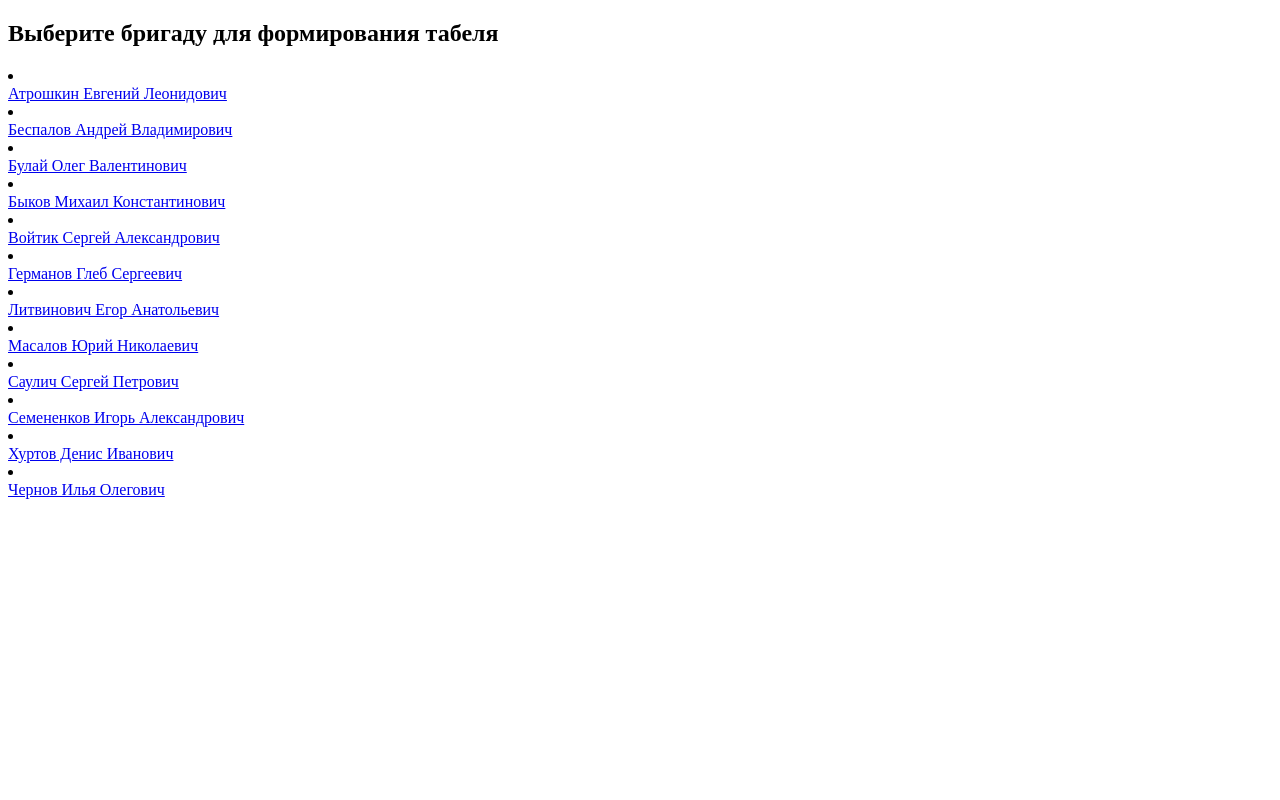
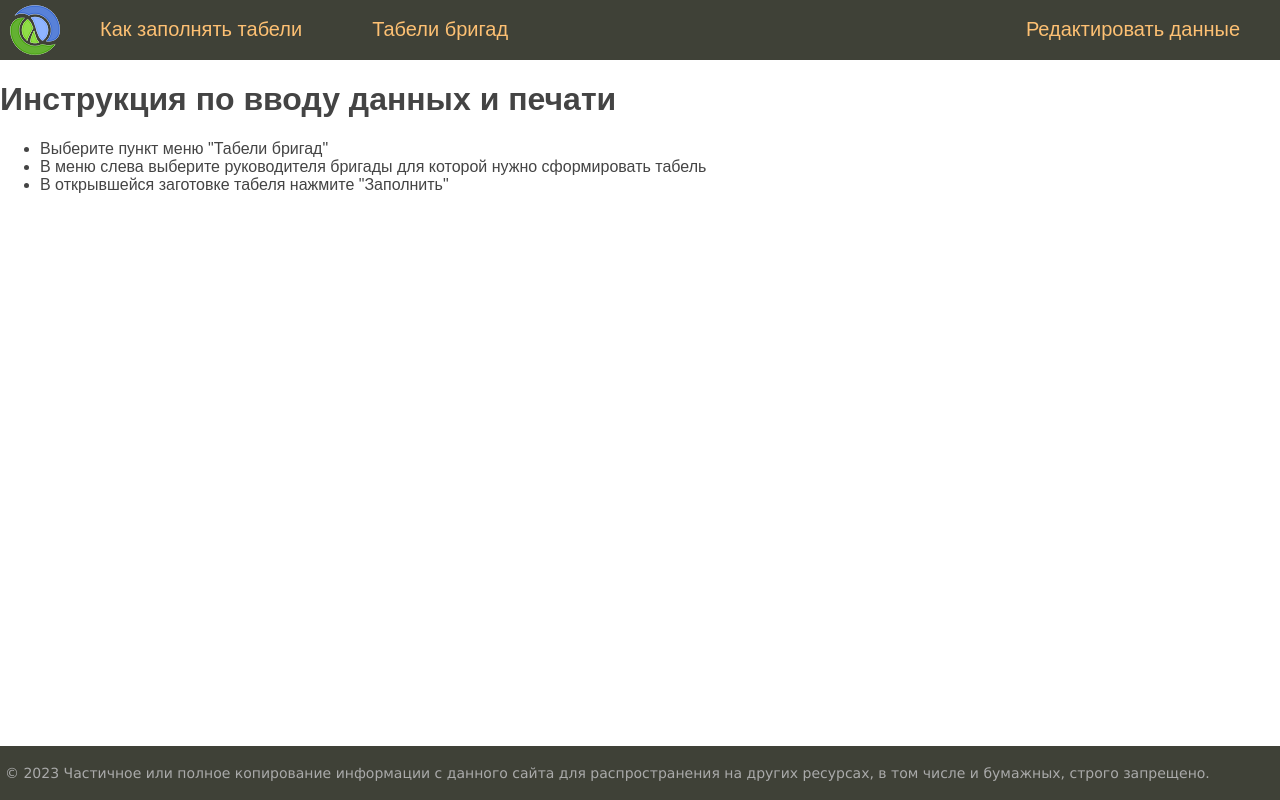
Before and after one commit to vicjan89/EnergoProcess, a Django app: page / in a window 1280 px wide. Run offline with Django 4.2, Linux system fonts and the light colour scheme.

Commit message:
make menu and sidebar, style css

```diff
--- a/EnergoProcess/EnergoProcess/settings.py
+++ b/EnergoProcess/EnergoProcess/settings.py
@@ -9,7 +9,7 @@ https://docs.djangoproject.com/en/4.1/topics/settings/
 For the full list of settings and their values, see
 https://docs.djangoproject.com/en/4.1/ref/settings/
 """
-
+import os.path
 from pathlib import Path
 
 # Build paths inside the project like this: BASE_DIR / 'subdir'.
@@ -117,6 +117,8 @@ USE_TZ = True
 # https://docs.djangoproject.com/en/4.1/howto/static-files/
 
 STATIC_URL = 'static/'
+STATIC_ROOT = os.path.join(BASE_DIR, 'static')
+STATICFILES_DIRS = []
 
 # Default primary key field type
 # https://docs.djangoproject.com/en/4.1/ref/settings/#default-auto-field
--- a/EnergoProcess/EnergoProcess/urls.py
+++ b/EnergoProcess/EnergoProcess/urls.py
@@ -18,8 +18,7 @@ from django.urls import path
 from tabel import views
 
 urlpatterns = [
-    path('<int:tabel_id>/', views.tabel, name='tabel'),
     path('', views.index, name='home'),
     path('admin/', admin.site.urls, name='admin'),
-    path('about', views.about, name='about'),
+    path('tabel/', views.tabel, name='tabel')
 ]
--- /dev/null
+++ b/EnergoProcess/tabel/static/tabel/css/styles.css
@@ -0,0 +1,392 @@
+html, body {
+	font-family: 'Arial';
+	margin: 0;
+	padding: 0;
+	height: 100%;
+	width: 100%;
+	color: #444;
+}
+
+a {
+	color: #0059b2;
+	text-decoration: none;
+}
+a:hover {
+	color: #CC0000;
+	text-decoration: underline;
+}
+
+img {max-width: 600px; height: auto;}
+
+img.img-article-left {
+	max-width: 300px;
+	height: auto;
+	float: left;
+	padding: 0 10px 10px 0;
+}
+
+img.img-article-left.thumb {
+	max-width: 150px;
+	height: auto;
+}
+
+p.link-read-post {
+	text-align: right;
+}
+p.link-read-post a {
+	padding: 10px;
+	min-width: 100px;
+	background: #333671;
+	color: #fff;
+	text-decoration: none;
+}
+
+div.article-panel {
+    background: #eee;
+    padding: 5px 10px 5px 10px;
+    box-sizing: border-box;
+    overflow: hidden;
+    color: #555;
+}
+div.article-panel p.first {
+    margin: 0;
+    float: left;
+}
+div.article-panel p.last {
+    margin: 0;
+    float: right;
+}
+
+ul.list-articles {
+	list-style: none;
+	margin: 0;
+	padding: 0;
+}
+ul.list-articles li {
+	border-bottom: 1px solid #ccc;
+}
+
+.table-page {
+	width: 100%;
+	height: 100%;
+	vertical-align: top;
+}
+.table-page tr {height: 100%;}
+
+.clear {clear: both;}
+
+.header {
+	background: #3F4137;
+	height: 60px;
+}
+
+.logo {
+	background: url('../images/logo.png') no-repeat 10px 5px;
+	width: 70px;
+	height: 60px;
+}
+
+ul.mainmenu {
+	list-style: none;
+	margin: 0;
+	padding: 0;
+	height: 60px;
+	color: #fdc073;
+	font-size: 20px;
+	overflow: hidden;
+}
+ul.mainmenu li {
+	float: left;
+	margin: 18px 40px 0 30px;
+}
+ul.mainmenu li.logo {margin: 0;}
+ul.mainmenu li.last {float: right;}
+
+ul.mainmenu li a {
+	color: #fdc073;
+	text-decoration: none;
+}
+ul.mainmenu li a:hover {
+	color: #FDA83D;
+}
+
+.panelitems {
+	text-align: center;
+}
+
+ul.langitem {
+	list-style: none;
+	display: inline-block;
+	margin: 30px;
+	padding: 0;
+	max-width: 300px
+}
+ul.langitem li {
+	margin: 10px 0 0 0;
+	width: 100%;
+}
+ul.langitem li.image {
+	margin: 0;
+	text-align: center;
+	width: 100%;
+	height: 250px;
+	overflow: hidden;
+}
+ul.langitem li.descr {
+	color: #777;
+	height: 170px;
+	overflow: hidden;
+}
+ul.langitem li a {
+	color: #fdc073;
+	text-decoration: none;
+	font-size: 20px;
+}
+ul.langitem li a:hover {
+	color: #FDA83D;
+}
+div.button {
+	background: #3F4137;
+	max-width: 200px;
+	margin: 0 auto;
+	padding: 5px 20px 5px 20px;
+	border-radius: 10px;
+	font-size: 20px;
+}
+
+.table-content {
+	width: 100%;
+	min-height: 100%;
+	height: 100%;
+}
+
+.left-chapters {
+	margin: 0;
+	background: #eee;
+	border-right: 1px solid #ccc;
+	min-height: 100%;
+}
+.left-chapters ul {
+	width: 230px;
+	min-height: 100%;
+	margin: 0;
+	padding: 20px 10px 10px 20px;
+	list-style: none;
+	font-size: 20px;
+}
+.left-chapters ul li {
+	margin: 30px 0 0 0;
+	color: #999;
+}
+.left-chapters ul li.selected {color: #0059b2; }
+.left-chapters ul li a {
+	color: #444;
+	text-decoration: none;
+}
+.left-chapters ul li a:hover { color: #CC0000; }
+.left-chapters ul li.share {margin: 60px 0 0 0;}
+.left-chapters ul li.share p {margin: 30px 0 30px 0;}
+.left-chapters ul li.share a {
+	display: inline-block;
+	width: 40px;
+	height: 40px;
+	margin: 0 20px 0 0;
+}
+.left-chapters ul li.share a.share-yt {
+	width: 100%;
+	height: 30px;
+	background: url('../images/share_yt.png') no-repeat 0 0
+}
+.left-chapters ul li.share a.share-yt:hover {
+	width: 100%;
+	height: 30px;
+	background: url('../images/share_yt.png') no-repeat 0 -30px
+}
+
+.content {
+	padding: 40px 20px 20px 40px;
+	width: 100%;
+	box-sizing: border-box;
+}
+
+ul.breadcrumbs {
+	margin: 0;
+	padding: 0;
+	list-style: none;
+	font-size: 20px;
+	font-family: Sans-serif, Arial, Tahoma;
+}
+ul.breadcrumbs li {
+	display: inline-block;
+}
+ul.breadcrumbs li a {
+	color: #0059b2;
+	text-decoration: none;
+}
+ul.breadcrumbs li a:hover { color: #CC0000; }
+ul.breadcrumbs li:after{
+	padding: 0 10px 0 10px;
+	content: "\2192";
+}
+ul.breadcrumbs li.last:after {content: "";}
+
+ul.control {
+	margin: 0;
+	padding: 60px 0 0 0;
+	list-style: none;
+	font-family: Sans-serif, Arial, Tahoma;
+	font-size: 18px;
+	width: 100%;
+}
+ul.control li {	float: left; padding: 0 0 0 10px;}
+ul.control li.first:before {content: "\2190"; padding: 0 10px 0 0;}
+ul.control li.last {float: right; padding: 0 40px 0 0;}
+ul.control li.last:after {content: "\2192"; padding: 0 0 0 10px;}
+ul.control li a { color: #0059b2; text-decoration: none; }
+ul.control li a:hover { color: #CC0000; }
+
+ul.content-table {
+	margin: 0;
+	padding: 60px 0 0 30px;
+	list-style: none;
+	font-family: Sans-serif, Arial, Tahoma;
+	font-size: 28px;
+}
+ul.content-table li {
+	margin: 0 0 40px 0;
+}
+ul.content-table li a {
+	color: #BB5715;
+	text-decoration: none;
+}
+ul.content-table li a:hover {color: #F0711C;}
+
+.content-text {
+	margin: 60px 0 0 30px;
+	color: #000;
+	font-size: 20px;
+	font-family: Yandex Sans Display Light;
+}
+.content-text h1 {font-size: 32px;}
+
+ul.lang-list {
+	list-style: none;
+	margin: 0;
+	padding: 14px 0 0 0;
+	background: #3F4137;
+	width: 100%;
+	height: 50px;
+	border-top: 1px solid #959A82;
+	box-sizing: border-box;
+	font-size: 18px;
+	font-family: Sans-serif, Arial, Tahoma;
+}
+ul.lang-list li {
+	display: inline-block;
+	margin-left: 40px;
+}
+ul.lang-list li.selected {color: #fdc073; border-bottom: 1px solid #fdc073;}
+ul.lang-list li a {
+	color: #eee;
+	text-decoration: none;
+}
+ul.lang-list li a:hover {color: #fdc073;}
+
+.topic-subject .topic-line {
+	border-bottom: 1px solid #CC0000;
+	margin-top: -16px;
+}
+
+.topic-subject .topic-text {
+	display: inline-block;
+	font-size: 28px;
+	color: #777;
+	padding: 0 10px 0 10px;
+	margin-left: 30px;
+	background: #fff;
+	font-family: Sans-serif, Arial, Tahoma;
+}
+
+.list-topic {
+	margin: 40px 0 60px 0;
+	font-family: Sans-serif, Arial, Tahoma;
+}
+.list-topic p {
+	margin: 0;
+	font-size: 28px;
+}
+.list-topic ol {
+	columns: 2;
+	-webkit-columns: 2;
+	column-gap: 40px;
+}
+.list-topic ol li {
+	display: list-item;
+	margin: 10px 10px 0 0px;
+	padding: 0 0 0 10px;
+}
+.list-topic ol li a {
+	color: #0059b2;
+	text-decoration: none;
+}
+.list-topic ol li a:hover {color: #CC0000;}
+
+.highlight {
+	max-width: 350px;
+	padding: 0 10px 0 10px;
+	margin: 0;
+	overflow: auto;
+	overflow-y: hidden;
+	background: #f0f0f0;
+}
+.highlight p { margin: 0; }
+.highlight .block {
+	width: 100%;
+	margin: 0;
+}
+.highlight .block p { margin: 0; }
+
+.quote {
+	background: url('../images/blockquote.png') no-repeat 0 10px;
+	padding: 5px 5px 5px 70px;
+	font-family: Sans-serif, Arial, Tahoma;
+	font-style: italic;
+}
+
+#footer {
+	box-sizing: border-box;
+
+	background: #3F4137;
+	padding: 5px;
+	color: #aaa;
+	font-size: 14px;
+	font-family: Verdana, Geneva, Arial, Helvetica;
+	text-align: left;
+	overflow: hidden;
+}
+#footer a {
+	text-decoration: underline;
+	color: #aaa;
+}
+
+.form-input {
+    width: 300px;
+    font-size: 16px;
+}
+
+.form-label {
+    display: inline-block;
+    min-width: 150px;
+    vertical-align: top;
+}
+
+.form-error ul {
+    list-style: none;
+    padding: 0;
+    color: #CC0000;
+}
+
+.form-button {
+    min-width: 200px;
+    font-size: 16px;
+}
--- a/EnergoProcess/tabel/templates/tabel/base.htm
+++ b/EnergoProcess/tabel/templates/tabel/base.htm
@@ -1,13 +1,44 @@
+{% load static %}
 <!DOCTYPE html>
 <html>
 <head>
-         <title>{{title}}</title>
+	<title>{{title}}</title>
+	<link type="text/css" href="{% static 'tabel/css/styles.css' %}" rel="stylesheet" />
+	<meta http-equiv="Content-Type" content="text/html; charset=utf-8">
+	<link rel="shortcut icon" href="{% static 'tabel/images/main.ico' %}" type="image/x-icon"/>
+	<meta name="viewport" content="width=device-width, initial-scale=1.0">
 </head>
 <body>
-{% block mainmenu %}
-{% endblock mainmenu %}
-
-{% block content %}
-{% endblock %}
+	<table class="table-page" border=0 cellpadding="0" cellspacing="0">
+		<tr><td valign=top>
+			{% block mainmenu %}
+				<div class="header">
+					<ul id="mainmenu" class="mainmenu">
+						<li class="logo"><a href="{% url 'home' %}"><div class="logo"></div></a></li>
+							{% for m in menu %}
+								{% if not forloop.last %}
+										<li><a href="{% url m.url_name %}">{{m.title}}</a></li>
+								{% else %}
+										<li class="last"><a href="{% url m.url_name %}">{{m.title}}</a></li>
+								{% endif %}
+							{% endfor %}
+					</ul>
+					<div class="clear"></div>
+				</div>
+			{% endblock mainmenu %}
+			{% block sidebar %}
+			{% endblock sidebar %}
+			</td>
+		</tr>
+		<!-- Footer -->
+		<tr><td valign=top>
+				<div id="footer">
+					<p>&copy; 2023 Частичное или полное копирование информации с данного сайта для распространения на других ресурсах,
+						в том числе и бумажных, строго запрещено.</p>
+				</div>
+			</td>
+		</tr>
+	</table>
+	<!-- Конец footer'а и страницы -->
 </body>
 </html>
--- a/EnergoProcess/tabel/templates/tabel/index.htm
+++ b/EnergoProcess/tabel/templates/tabel/index.htm
@@ -1,10 +1,10 @@
 {% extends "tabel/base.htm" %}
 
-{% block mainmenu %}
-<nav>
-    <h1>Выберите бригаду для формирования табеля</h1>
-         {% for m in menu %}
-<li><a href="{% url m.pk %}"><div>{{ m.name }}</div></a></li>
-         {% endfor %}
-</nav>
-{% endblock mainmenu %}
+{% block sidebar %}
+<h1>Инструкция по вводу данных и печати</h1>
+<ul>
+    <li>Выберите пункт меню "Табели бригад"</li>
+    <li>В меню слева выберите руководителя бригады для которой нужно сформировать табель</li>
+    <li>В открывшейся заготовке табеля нажмите "Заполнить"</li>
+</ul>
+{% endblock sidebar %}
--- a/EnergoProcess/tabel/views.py
+++ b/EnergoProcess/tabel/views.py
@@ -3,12 +3,13 @@ from django.template.response import TemplateResponse
 from .models import *
 
 
-menu = Person.objects.filter(position__contains='мастер')
+# menu = Person.objects.filter(position__contains='мастер')
+menu = [{'title': 'Как заполнять табели', 'url_name': 'home'},
+        {'title': 'Табели бригад', 'url_name': 'tabel'},
+        {'title': 'Редактировать данные', 'url_name': 'admin:index'}
+        ]
 def index(request):
-    return TemplateResponse(request,  "tabel/index.htm", {'title': 'Табели бригад', 'menu': menu})
+    return TemplateResponse(request,  "tabel/index.htm", {'title': 'Главная страница', 'menu': menu})
 
-def about(request):
-    return HttpResponse("Инструкция по заполнению табеля")
-
-def tabel(request, tabel_id):
-    return HttpResponse("Табель бригады")
+def tabel(request):
+    return TemplateResponse(request,  "tabel/tabel.htm", {'title': 'Табель бригады', 'menu': menu})
```
Also changed, not shown: EnergoProcess/tabel/admin.py (+16 -1 lines), EnergoProcess/tabel/models.py (+12 -1 lines), EnergoProcess/tabel/templates/tabel/tabel.htm (added, +35 -0 lines), EnergoProcess/tabel/migrations/0002_position_alter_person_position.py (added), EnergoProcess/tabel/static/tabel/images/logo.png (added), EnergoProcess/tabel/static/tabel/images/main.ico (added).
